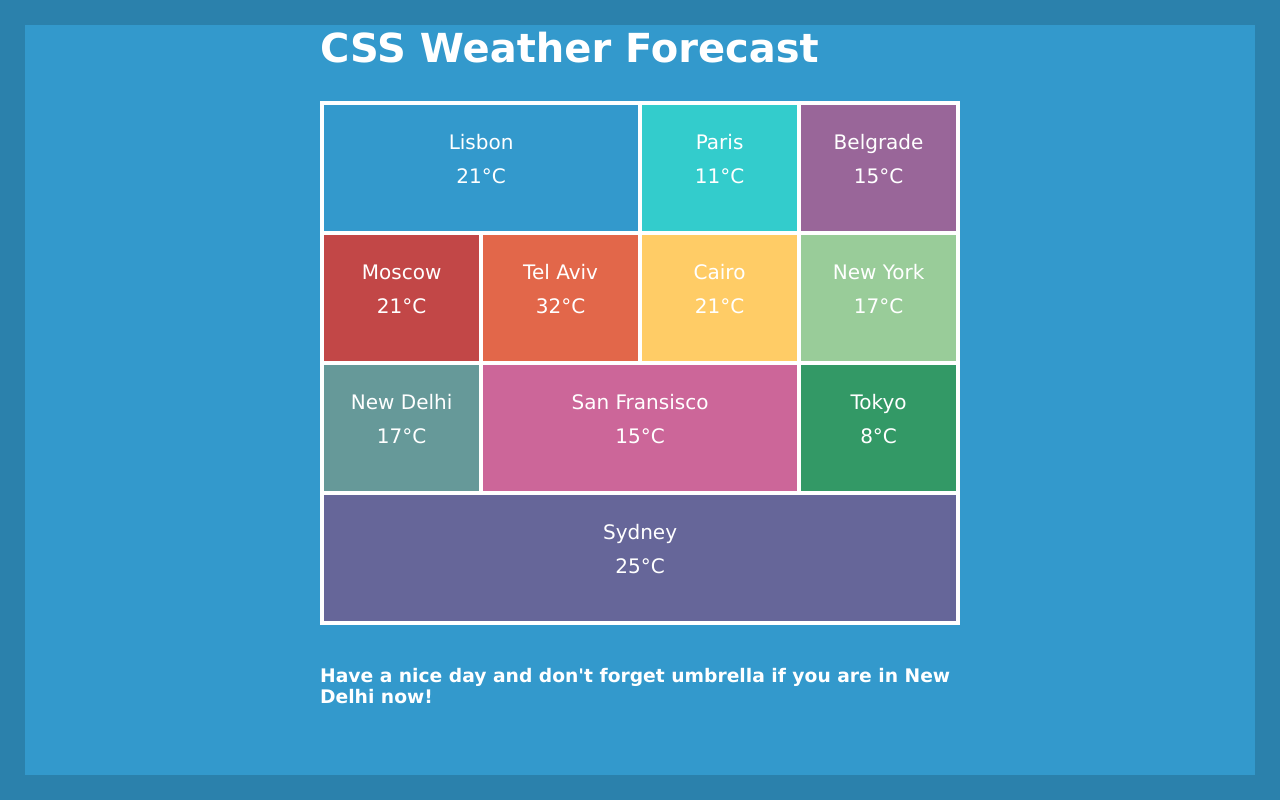
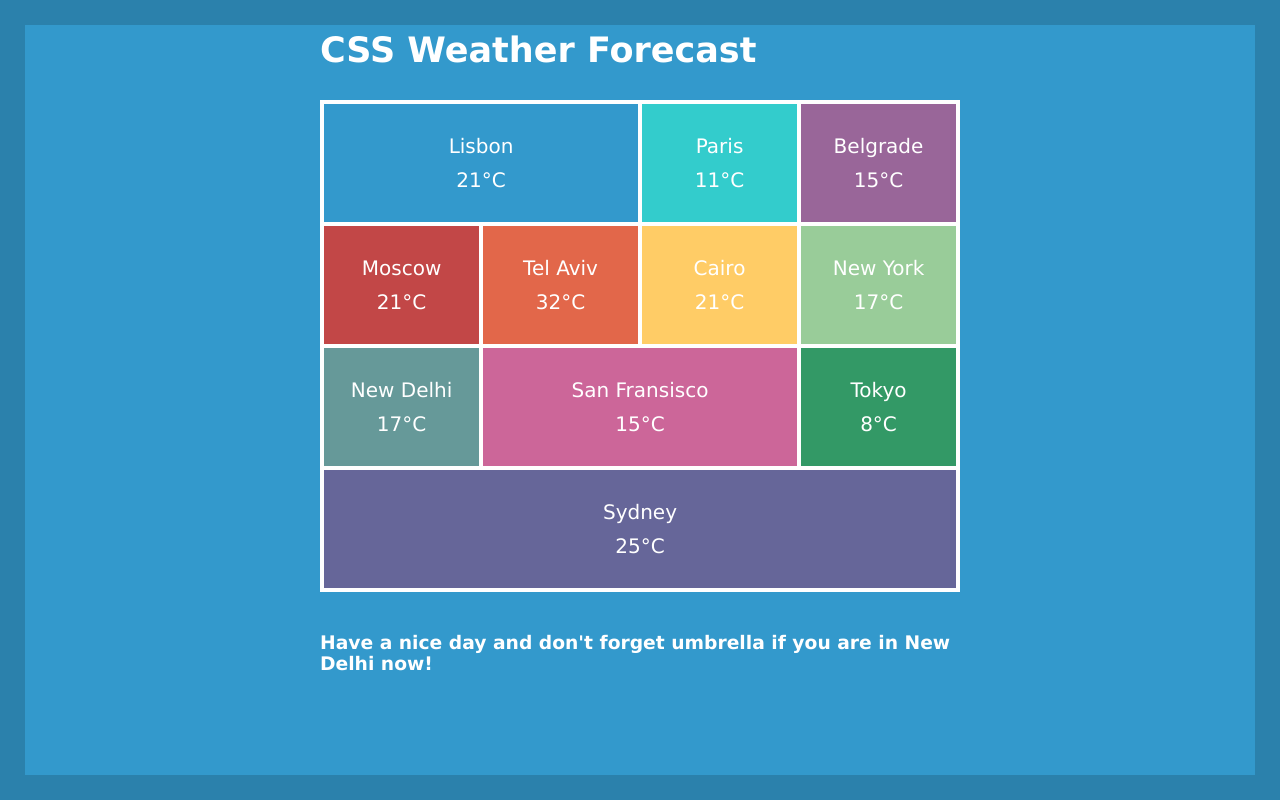
Before and after one commit to 20210502-FE/kozhyna_css-box-model, a plain HTML site: page index.html in a window 1280 px wide. Drawn offline with Linux system fonts and the light colour scheme; some icons are missing.

Commit message:
Fix bugs after review

```diff
--- a/css/styles.css
+++ b/css/styles.css
@@ -9,47 +9,50 @@
     background-color: #3399CC;
     border: solid 25px #2B81AC;
     font-family: "Lucida Sans Unicode", "Lucida Grande", sans-serif;
-    color: white;
+    color: #FFFFFF;
+}
+
+.container {
+    width: 50vw;
+    margin: auto;
 }
 
 .header {
-    width: 50vw;
-    margin: auto;
-    text-align: left;
-    color: white;
-    padding-bottom: 30px;
+    margin-top: 5px;
+    margin-bottom: 30px;
+    color: #FFFFFF;
 }
 
 h1 {
     display: inline-block;
     padding-right: 10px;
-    font-size: 40px;
+    font-size: 35px;
 }
 
 .wi-sunrise {
-    font-size: 40px;
+    font-size: 35px;
 }
 
 .content {
-    background-color: white;
-    width: 50vw;
-    margin: auto;
+    background-color: #FFFFFF;
 }
 
 .forecast {
     font-size: 0;
-    border: solid 4px white;
+    border-style: solid;
+    border-color: #FFFFFF;
     border-width: 4px 0 0 4px;
 }
 
 .forecast__item {
     display: inline-block;
     width: 25%;
-    height: 130px;
+    padding-top: 30px;
+    padding-bottom: 30px;
     font-size: 20px;
     text-align: center;
-    padding-top: 25px;
-    border: solid 4px white;
+    border-style: solid;
+    border-color: #FFFFFF;
     border-width: 0 4px 4px 0;
 }
 
@@ -115,7 +118,5 @@ h1 {
 }
 
 .footer {
-    width: 50vw;
-    padding-top: 40px;
-    margin: auto;
+    margin-top:40px
 }
--- a/index.html
+++ b/index.html
@@ -11,40 +11,52 @@
 
 <body>
 <div class="wrapper">
+    <div class="container">
         <header class="header">
             <h1>CSS Weather Forecast</h1>
             <i class="wi wi-sunrise"></i>
         </header>
         <main class="content">
             <ul class="forecast">
-            <li class="forecast__item forecast__item_blue forecast__item_50">Lisbon <span class="forecast__value">21°C <i
-                    class="wi wi-day-sunny"></i></span></li>
-            <li class="forecast__item forecast__item_aquamarine">Paris <span class="forecast__value">11°C <i
-                    class="wi wi-night-rain-mix"></i></span></li>
-            <li class="forecast__item forecast__item_plum">Belgrade <span class="forecast__value">15°C <i
-                    class="wi wi-day-cloudy"></i></span></li>
-            <li class="forecast__item forecast__item_red">Moscow <span class="forecast__value">21°C <i
-                    class="wi wi-day-cloudy-high"></i></span></li>
-            <li class="forecast__item forecast__item_orange">Tel Aviv <span class="forecast__value">32°C <i class="wi wi-hot"></i></span>
+                <li class="forecast__item forecast__item_blue forecast__item_50">Lisbon
+                    <span class="forecast__value">21°C <i class="wi wi-day-sunny"></i></span>
                 </li>
-            <li class="forecast__item forecast__item_yellow">Cairo <span class="forecast__value">21°C <i
-                    class="wi wi-day-sunny"></i></span></li>
-            <li class="forecast__item forecast__item_sea-green">New York <span class="forecast__value">17°C <i
-                    class="wi wi-day-sleet-storm"></i></span></li>
-            <li class="forecast__item forecast__item_cadet-blue">New Delhi <span class="forecast__value">17°C <i
-                    class="wi wi-rain-wind"></i></span></li>
-            <li class="forecast__item forecast__item_pink forecast__item_50">San Fransisco <span class="forecast__value">15°C <i
-                    class="wi wi-day-sunny-overcast"></i></span></li>
-            <li class="forecast__item forecast__item_green">Tokyo <span class="forecast__value">8°C <i
-                    class="wi wi-night-clear"></i></span></li>
-            <li class="forecast__item forecast__item_purple forecast__item_100">Sydney <span class="forecast__value">25°C <i
-                    class="wi wi-night-cloudy"></i></span></li>
+                <li class="forecast__item forecast__item_aquamarine">Paris
+                    <span class="forecast__value">11°C <i class="wi wi-night-rain-mix"></i></span>
+                </li>
+                <li class="forecast__item forecast__item_plum">Belgrade
+                    <span class="forecast__value">15°C <i class="wi wi-day-cloudy"></i></span></li>
+                <li class="forecast__item forecast__item_red">Moscow
+                    <span class="forecast__value">21°C <i class="wi wi-day-cloudy-high"></i></span>
+                </li>
+                <li class="forecast__item forecast__item_orange">Tel Aviv
+                    <span class="forecast__value">32°C <i class="wi wi-hot"></i></span>
+                </li>
+                <li class="forecast__item forecast__item_yellow">Cairo
+                    <span class="forecast__value">21°C <i class="wi wi-day-sunny"></i></span>
+                </li>
+                <li class="forecast__item forecast__item_sea-green">New York
+                    <span class="forecast__value">17°C <i class="wi wi-day-sleet-storm"></i></span>
+                </li>
+                <li class="forecast__item forecast__item_cadet-blue">New Delhi
+                    <span class="forecast__value">17°C <i class="wi wi-rain-wind"></i></span
+                </li>
+                <li class="forecast__item forecast__item_pink forecast__item_50">San Fransisco
+                    <span class="forecast__value">15°C <i class="wi wi-day-sunny-overcast"></i></span>
+                </li>
+                <li class="forecast__item forecast__item_green">Tokyo
+                    <span class="forecast__value">8°C <i class="wi wi-night-clear"></i></span>
+                </li>
+                <li class="forecast__item forecast__item_purple forecast__item_100">Sydney
+                    <span class="forecast__value">25°C <i class="wi wi-night-cloudy"></i></span>
+                </li>
             </ul>
         </main>
         <footer class="footer">
             <h3>Have a nice day and don't forget umbrella if you are in New Delhi now!</h3>
         </footer>
     </div>
+</div>
 </body>
 
 </html>
```
Lines whose indentation alone changed are shown as unchanged.
